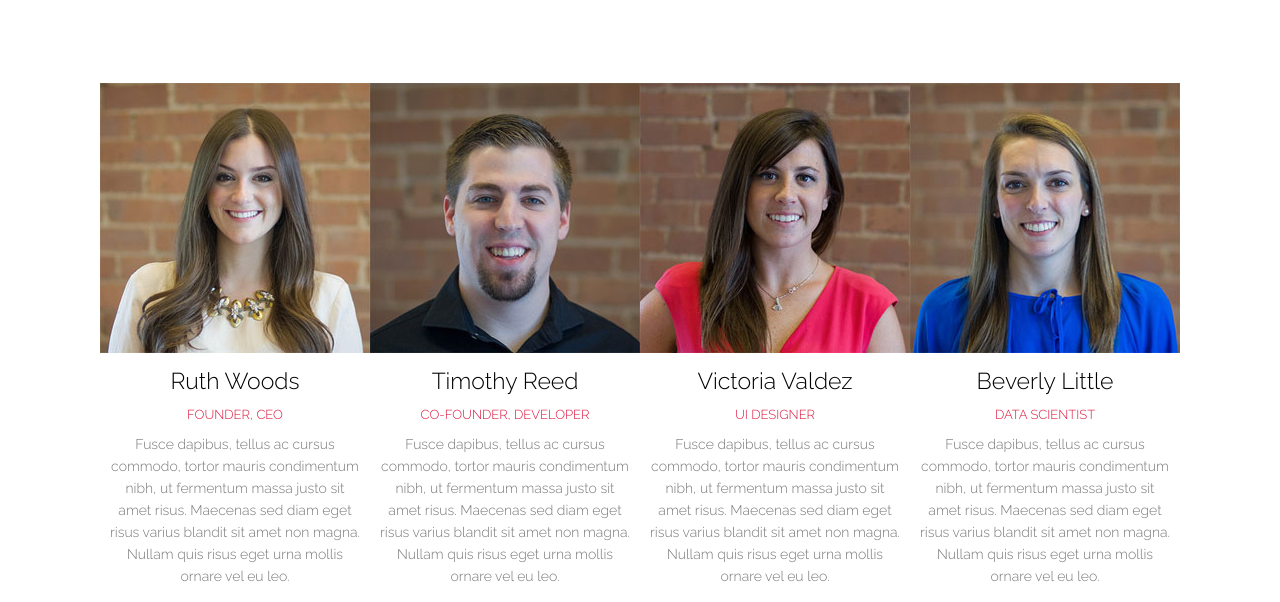
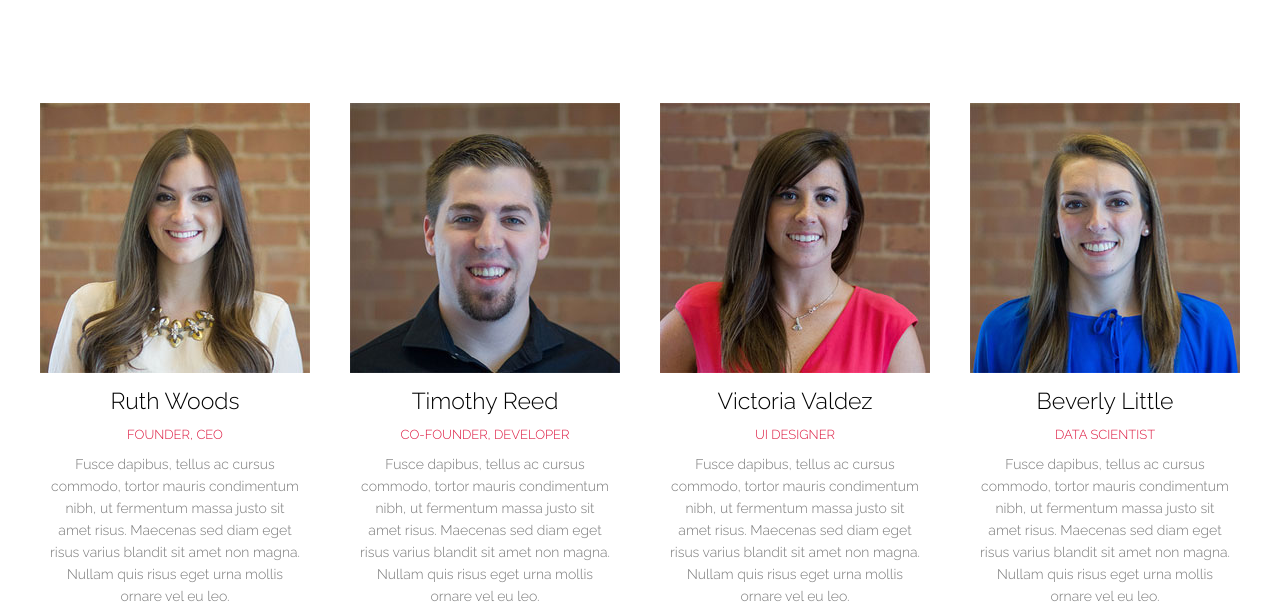
Before and after one commit to Evertrix/active-box, a plain HTML site: page index.html in a window 1280 px wide. Shown: the part 1886-2488 px from the top of the page. Drawn offline with nearby package versions, Linux system fonts and the light colour scheme.

Commit message:
Design fixes added

```diff
--- a/styles.css
+++ b/styles.css
@@ -288,7 +288,7 @@ p {
   /* flex-basis: 25%; */
   /* width: 100%; */
   margin-bottom: 5%;
-  /* margin: 20px; */
+  margin: 20px;
 }
 
 .team-col>p {
```
